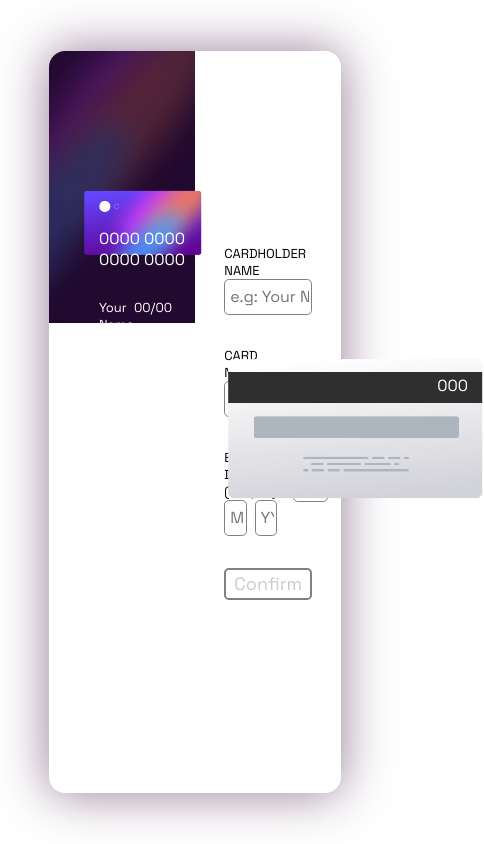
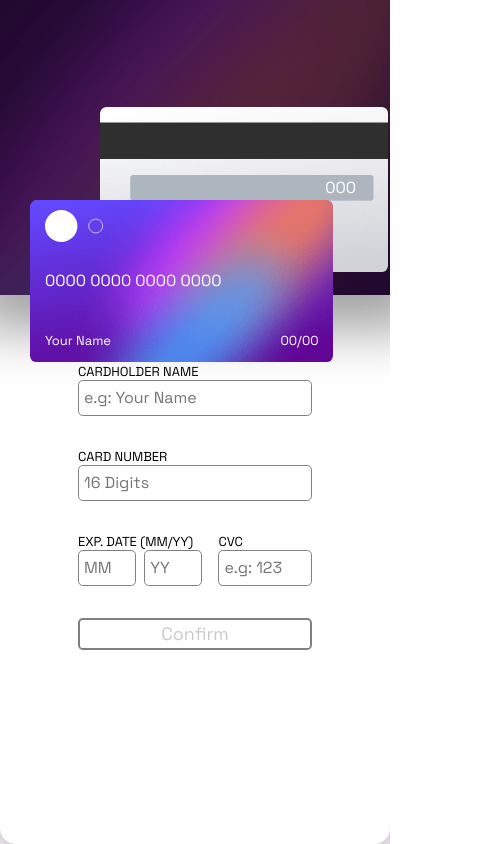
Before and after one commit to TahiryAllaoui/Interactive-Card-Details, a React (Vite) app: page / in a window 390 px wide. Shown: the whole page, 484 px wide, since content can reach past the window. Built offline with nearby package versions, Linux system fonts and the light colour scheme.

Commit message:
All good

```diff
--- a/src/style/App.scss
+++ b/src/style/App.scss
@@ -16,3 +16,21 @@
   border-radius: 1rem;
   box-shadow: 0px 0px 50px 1px rgba(49, 0, 53, 0.5);
 }
+
+@media (max-width: 416px) {
+  #root {
+    width: 100%;
+    height: 100%;
+  }
+
+  body {
+    width: 100%;
+    height: 100%;
+  }
+
+  .app {
+    flex-direction: column;
+    width: 100%;
+    height: 100%;
+  }
+}
--- a/src/style/Background.scss
+++ b/src/style/Background.scss
@@ -51,7 +51,140 @@
         justify-content: flex-end;
 
         .card-cvc {
-            padding-right: 1rem;
+            padding-right: 2rem;
+            padding-top: 2.6rem;
         }
     }
 }
+
+@media (max-width: 416px) {
+    .bg {
+        border-radius: 0 0 0 0;
+        width: 100%;
+        height: 35%;
+        background: url('../assets/images/bg-main-desktop.png') no-repeat;
+        background-size: cover;
+        box-shadow: 5px 5px 50px 30px rgb(164, 163, 163);
+
+        .bg-card-back {
+            background-size: cover;
+            width: 18rem;
+            height: 9.5rem;
+            border-radius: 0rem 0.4rem 0.4rem 0.4rem;
+            position: relative;
+            transform: translate(0);
+            top: -55px;
+            left: 100px;
+            z-index: 1;
+            padding-top: 0.8rem;
+        }
+
+        .bg-card-front {
+            justify-content: space-between;
+
+            background-size: cover;
+            border-radius: 0rem 0 0.4rem 0.4rem;
+            width: 18rem;
+            height: 9.5rem;
+            position: relative;
+            transform: translate(0);
+            top: 200px;
+            left: 30px;
+            z-index: 2;
+
+            .card-foot {
+                width: 95%;
+                justify-content: space-between;
+            }
+        }
+
+    }
+}
+
+@media (max-width: 375px) {
+    .bg {
+        border-radius: 0 0 0 0;
+        width: 100%;
+        height: 35%;
+        background: url('../assets/images/bg-main-desktop.png') no-repeat;
+        background-size: cover;
+        box-shadow: 5px 5px 50px 30px rgb(164, 163, 163);
+        font-size: large;
+
+        .bg-card-back {
+            background-size: cover;
+            width: 18rem;
+            height: 9.5rem;
+            border-radius: 0rem 0.4rem 0.4rem 0.4rem;
+            position: relative;
+            transform: translate(0);
+            top: -100px;
+            left: 50px;
+            z-index: 1;
+            padding-right: 0.8rem;
+        }
+
+        .bg-card-front {
+            justify-content: space-between;
+            background-size: cover;
+            border-radius: 0rem 0 0.4rem 0.4rem;
+            width: 18rem;
+            height: 9.5rem;
+            position: relative;
+            transform: translate(0);
+            top: 158px;
+            left: 20px;
+            z-index: 2;
+
+            .card-foot {
+                width: 95%;
+                justify-content: space-between;
+            }
+        }
+
+    }
+}
+
+@media (max-width: 360px) {
+    .bg {
+        border-radius: 0 0 0 0;
+        width: 100%;
+        height: 45%;
+        background: url('../assets/images/bg-main-desktop.png') no-repeat;
+        background-size: cover;
+        box-shadow: 5px 5px 50px 30px rgb(164, 163, 163);
+        font-size: large;
+
+        .bg-card-back {
+            background-size: cover;
+            width: 18rem;
+            height: 9.5rem;
+            border-radius: 0rem 0.4rem 0.4rem 0.4rem;
+            position: relative;
+            transform: translate(0);
+            top: -100px;
+            left: 50px;
+            z-index: 1;
+            padding-right: 0.8rem;
+        }
+
+        .bg-card-front {
+            justify-content: space-between;
+            background-size: cover;
+            border-radius: 0rem 0 0.4rem 0.4rem;
+            width: 18rem;
+            height: 9.5rem;
+            position: relative;
+            transform: translate(0);
+            top: 158px;
+            left: 20px;
+            z-index: 2;
+
+            .card-foot {
+                width: 95%;
+                justify-content: space-between;
+            }
+        }
+
+    }
+}
--- a/src/style/Form.scss
+++ b/src/style/Form.scss
@@ -299,3 +299,51 @@ form {
         }
     }
 }
+
+@media (max-width: 416px) {
+    form {
+        display: flex;
+        width: 100%;
+        height: 50%;
+        flex-direction: column;
+        justify-content: center;
+        align-items: center;
+    }
+
+    .congrats {
+        width: 100%;
+        height: 100%;
+    }
+}
+
+@media (max-width: 375px) {
+    form {
+        display: flex;
+        width: 100%;
+        height: 50%;
+        flex-direction: column;
+        justify-content: center;
+        align-items: center;
+    }
+
+    .congrats {
+        width: 100%;
+        height: 100%;
+    }
+}
+
+@media (max-width: 360px) {
+    form {
+        display: flex;
+        width: 100%;
+        height: 50%;
+        flex-direction: column;
+        justify-content: center;
+        align-items: center;
+    }
+
+    .congrats {
+        width: 100%;
+        height: 100%;
+    }
+}
--- a/src/style/index.css
+++ b/src/style/index.css
@@ -32,3 +32,16 @@ body {
 * {
   font-family: 'Space Grotesk';
 }
+
+@media (max-width: 416px) {
+  #root {
+    width: 100svw;
+    height: 100svh;
+  }
+
+  body {
+    width: 100%;
+    height: 100%;
+  }
+
+}
```
